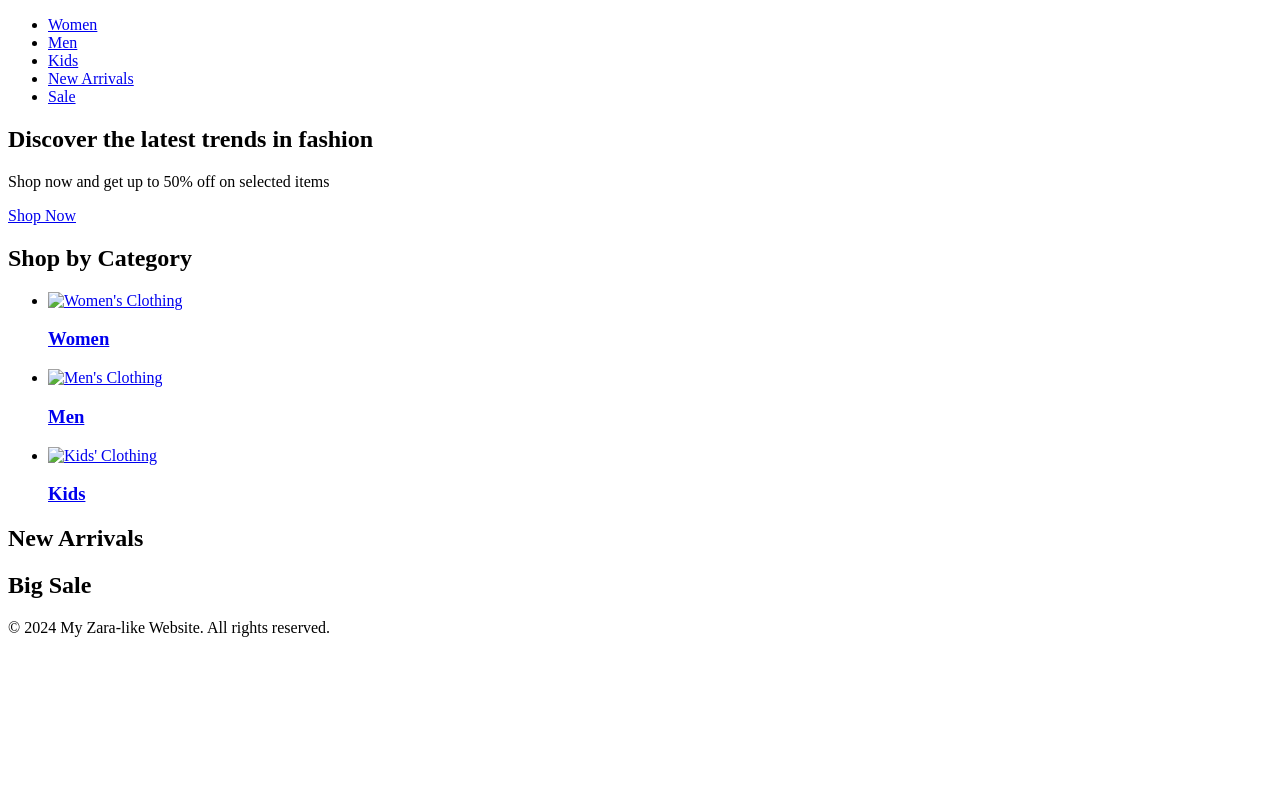
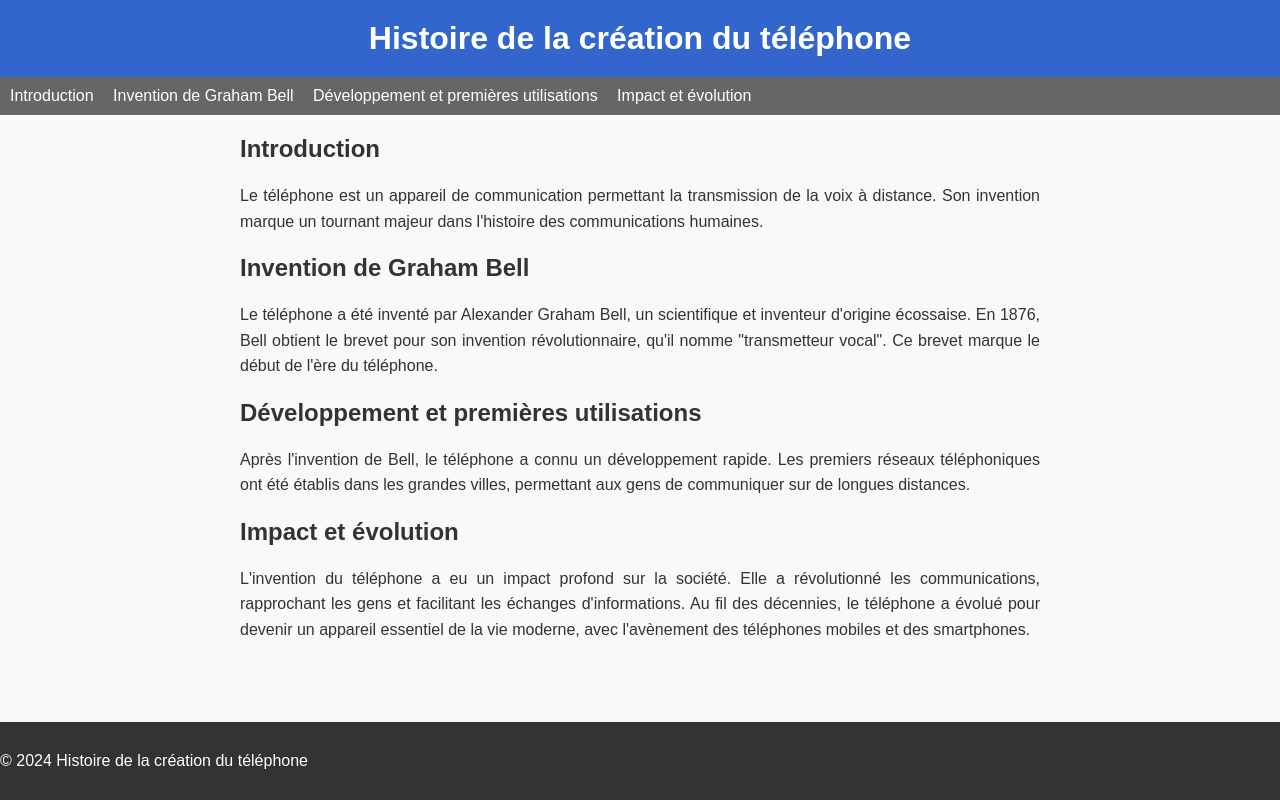
Before and after one commit to cycychl08/emmabis4.github.io, a plain HTML site: page index.html in a window 1280 px wide. Drawn offline with Linux system fonts and the light colour scheme.

Commit message:
Update index.html

```diff
--- a/index.html
+++ b/index.html
@@ -3,66 +3,78 @@
 <head>
     <meta charset="UTF-8">
     <meta name="viewport" content="width=device-width, initial-scale=1.0">
-    <title>My Zara-like Website</title>
-    <link rel="stylesheet" href="styles.css"> <!-- Link to your CSS file for styling -->
+    <title>Histoire de la création du téléphone</title>
+    <style>
+        body {
+            font-family: Arial, sans-serif;
+            margin: 0;
+            padding: 0;
+            background-color: #f9f9f9;
+            color: #333;
+        }
+        header {
+            background-color: #36c;
+            color: #fff;
+            padding: 20px;
+            text-align: center;
+        }
+        h1 {
+            margin: 0;
+        }
+        nav {
+            background-color: #666;
+            padding: 10px;
+        }
+        nav a {
+            color: #fff;
+            text-decoration: none;
+            margin-right: 15px;
+        }
+        nav a:hover {
+            text-decoration: underline;
+        }
+        .container {
+            max-width: 800px;
+            margin: 20px auto;
+            padding: 0 20px;
+        }
+        p {
+            line-height: 1.6;
+            text-align: justify;
+        }
+        footer {
+            background-color: #333;
+            color: #fff;
+            padding: 10px 0;
+            text-align: center;
+            position: fixed;
+            bottom: 0;
+            width: 100%;
+        }
+    </style>
 </head>
 <body>
     <header>
-        <nav>
-            <ul>
-                <li><a href="women.html">Women</a></li>
-                <li><a href="men.html">Men</a></li>
-                <li><a href="kids.html">Kids</a></li>
-                <li><a href="new-arrivals.html">New Arrivals</a></li>
-                <li><a href="sale.html">Sale</a></li>
-            </ul>
-        </nav>
+        <h1>Histoire de la création du téléphone</h1>
     </header>
-
-    <main>
-        <section id="hero">
-            <h1>Discover the latest trends in fashion</h1>
-            <p>Shop now and get up to 50% off on selected items</p>
-            <a href="women.html" class="button">Shop Now</a>
-        </section>
-
-        <section id="categories">
-            <h2>Shop by Category</h2>
-            <ul>
-                <li>
-                    <a href="women.html">
-                        <img src="women.jpg" alt="Women's Clothing">
-                        <h3>Women</h3>
-                    </a>
-                </li>
-                <li>
-                    <a href="men.html">
-                        <img src="men.jpg" alt="Men's Clothing">
-                        <h3>Men</h3>
-                    </a>
-                </li>
-                <li>
-                    <a href="kids.html">
-                        <img src="kids.jpg" alt="Kids' Clothing">
-                        <h3>Kids</h3>
-                    </a>
-                </li>
-            </ul>
-        </section>
-
-        <section id="new-arrivals">
-            <h2>New Arrivals</h2>
-
-        </section>
-
-        <section id="sale">
-            <h2>Big Sale</h2>
-
-        </section>
-    </main>
-
+    <nav>
+        <a href="#">Introduction</a>
+        <a href="#">Invention de Graham Bell</a>
+        <a href="#">Développement et premières utilisations</a>
+        <a href="#">Impact et évolution</a>
+    </nav>
+    <div class="container">
+        <h2>Introduction</h2>
+        <p>Le téléphone est un appareil de communication permettant la transmission de la voix à distance. Son invention marque un tournant majeur dans l'histoire des communications humaines.</p>
+        <h2>Invention de Graham Bell</h2>
+        <p>Le téléphone a été inventé par Alexander Graham Bell, un scientifique et inventeur d'origine écossaise. En 1876, Bell obtient le brevet pour son invention révolutionnaire, qu'il nomme "transmetteur vocal". Ce brevet marque le début de l'ère du téléphone.</p>
+        <h2>Développement et premières utilisations</h2>
+        <p>Après l'invention de Bell, le téléphone a connu un développement rapide. Les premiers réseaux téléphoniques ont été établis dans les grandes villes, permettant aux gens de communiquer sur de longues distances.</p>
+        <h2>Impact et évolution</h2>
+        <p>L'invention du téléphone a eu un impact profond sur la société. Elle a révolutionné les communications, rapprochant les gens et facilitant les échanges d'informations. Au fil des décennies, le téléphone a évolué pour devenir un appareil essentiel de la vie moderne, avec l'avènement des téléphones mobiles et des smartphones.</p>
+    </div>
     <footer>
-        <p>&copy; 2024 My Zara-like Website. All rights reserved.</p>
+        <p>© 2024 Histoire de la création du téléphone</p>
     </footer>
 </body>
 </html>
```
